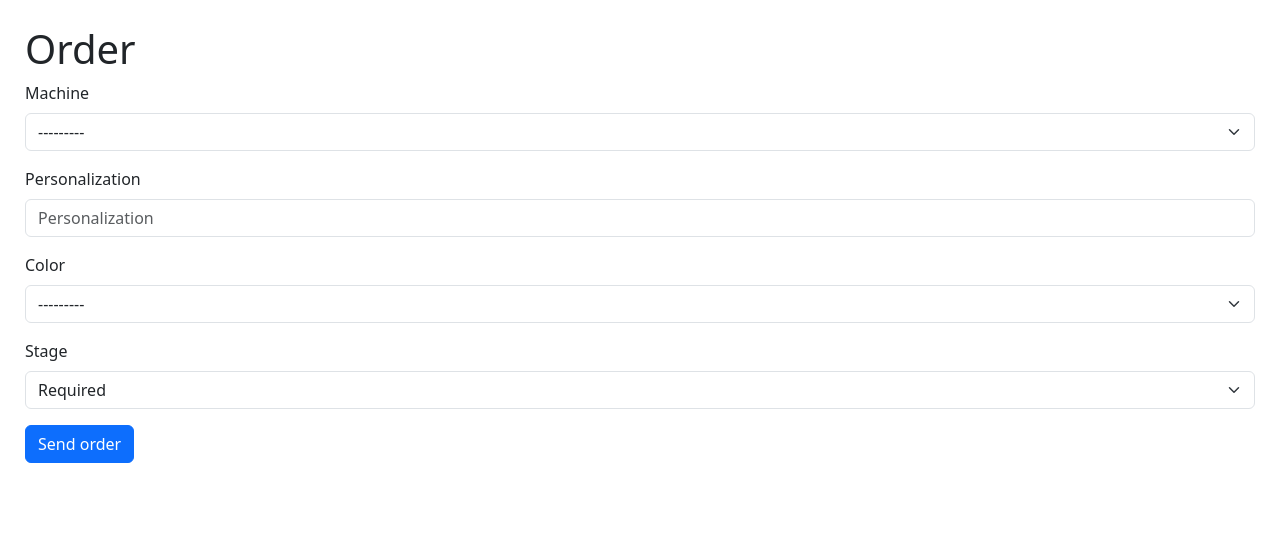
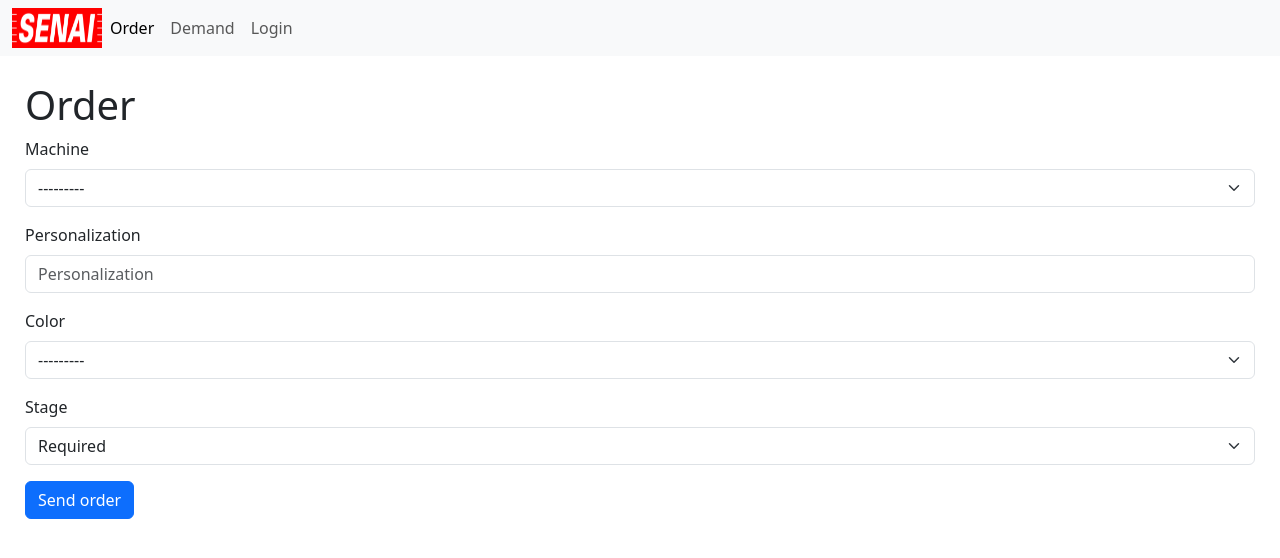
Before and after one commit to LuisHBeck/FMS_5.0, a Django app: page /order/ in a window 1280 px wide. Shown: the top 558 px of the page. Run offline with Django 4.2, Linux system fonts and the light colour scheme; a user stored in the database is signed in; data comes from the database, SQL or seed files in the repository; both versions use the stored data as it was after the commit; some libraries are stand-ins or nearby versions.

Commit message:
feat: templates

```diff
--- a/core/templates/demand.html
+++ b/core/templates/demand.html
@@ -3,7 +3,8 @@
 {% load bootstrap5 %}
 
 {% block content %}
-    <div class="container">
+    {% include 'navbar.html' %}
+    <div class="container div-margin">
 
       {% include 'filter.html' %}
 
--- a/core/templates/index.html
+++ b/core/templates/index.html
@@ -3,8 +3,9 @@
 {% load bootstrap5 %}
 
 {% block content %}
-    <div class="container img-fluid block">
+    {% include 'navbar.html' %}
+    {% comment %} <div class="container img-fluid block">
         <img class="senai-logo" src="{% static 'images/logo_senai.png' %}" alt="">
         <h1>FMS 5.0</h1>
-    </div>
+    </div> {% endcomment %}
 {% endblock  %}
--- /dev/null
+++ b/core/templates/navbar.html
@@ -0,0 +1,26 @@
+{% load bootstrap5 %}
+{% load static %}
+
+<nav class="navbar navbar-expand-lg navbar-light bg-light">
+    <div class="container-fluid">
+        <img src="{% static 'images/logo_senai.png' %}" alt="" width="90" height="40" class="d-inline-block align-text-top">
+
+        <button class="navbar-toggler" type="button" data-bs-toggle="collapse" data-bs-target="#navbarNav" aria-controls="navbarNav" aria-expanded="false" aria-label="Toggle navigation">
+            <span class="navbar-toggler-icon"></span>
+        </button>
+
+        <div class="collapse navbar-collapse" id="navbarNav">
+            <ul class="navbar-nav">
+                <li class="nav-item">
+                    <a class="nav-link active" aria-current="page" href="{% url 'order' %}">Order</a>
+                </li>
+                <li class="nav-item">
+                    <a class="nav-link" href="{% url 'demand' %}">Demand</a>
+                </li>
+                <li class="nav-item">
+                    <a class="nav-link" href="{% url 'demand' %}">Login</a>
+                </li>
+            </ul>
+        </div>
+    </div>
+</nav>
--- a/core/templates/order.html
+++ b/core/templates/order.html
@@ -3,7 +3,8 @@
 {% load bootstrap5 %}
 
 {% block content %}
-    <div class="conatiner">
+    {% include 'navbar.html' %}
+    <div class="conatiner div-margin">
         <h1>Order</h1>
         {% bootstrap_messages %}
         <form action="{% url 'order' %}" method="post" class="form">
--- a/core/views.py
+++ b/core/views.py
@@ -1,4 +1,3 @@
-from typing import Optional
 from django.views.generic import TemplateView, FormView
 from django.urls import reverse_lazy
 from django.contrib import messages
--- a/global/static/style/style.css
+++ b/global/static/style/style.css
@@ -1,4 +1,4 @@
-body {
+.div-margin {
     margin: 25px;
 }
 
```
Also changed, not shown: db.sqlite3.
